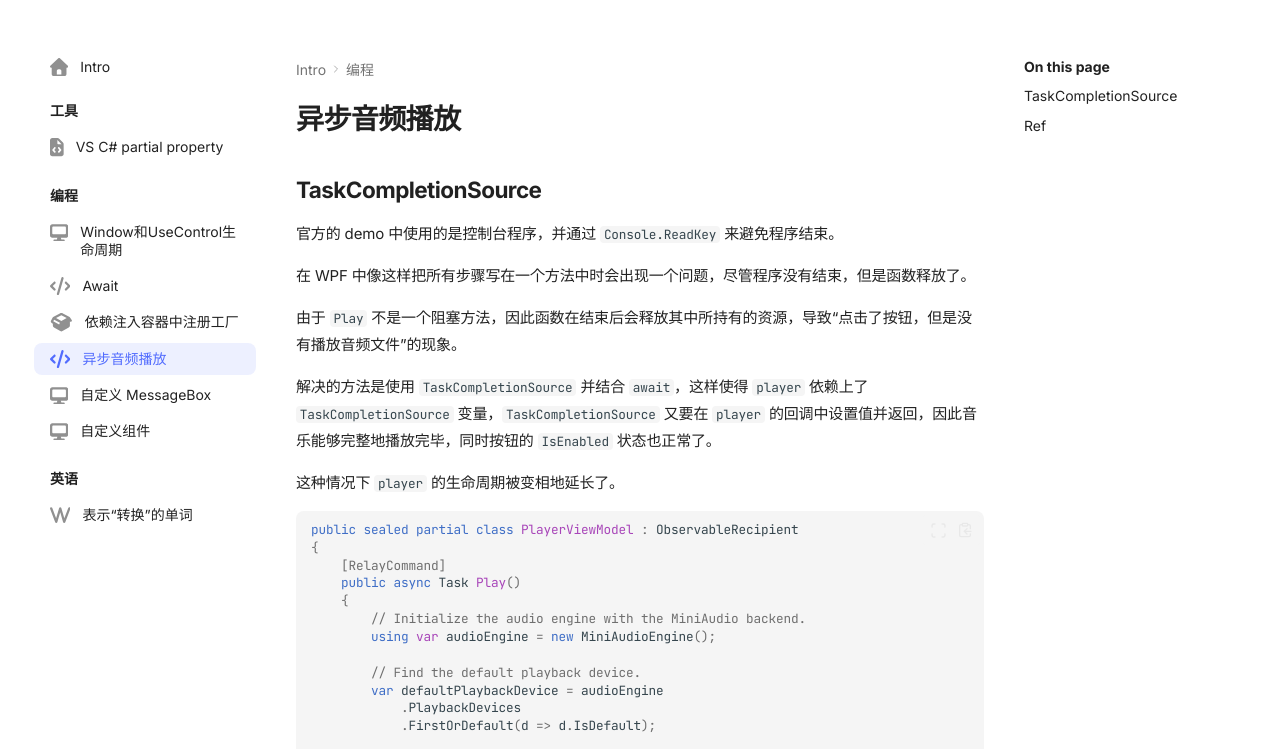
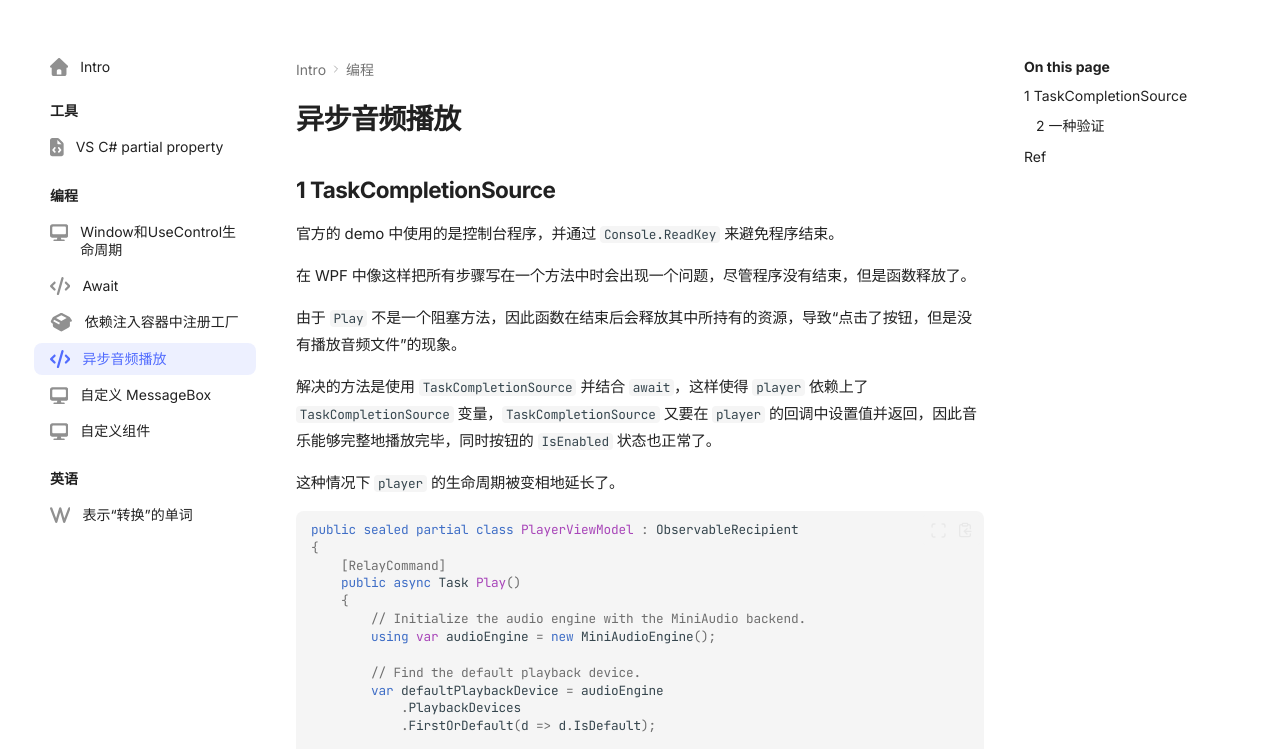
Before and after one commit to orrest/static-markdowns, a plain HTML site: page site/编程/异步音频播放/index.html in a window 1280 px wide. Shown: the part 51-800 px from the top of the page. Drawn offline with Linux system fonts and the light colour scheme.

Commit message:
async audio

```diff
--- a/site/编程/异步音频播放/index.html
+++ b/site/编程/异步音频播放/index.html
@@ -114,7 +114,7 @@
     <div data-md-component="skip">
 
 
-        <a href="#taskcompletionsource" class="md-skip">
+        <a href="#1-taskcompletionsource" class="md-skip">
           Skip to content
         </a>
 
@@ -588,13 +588,30 @@
     <ul class="md-nav__list" data-md-component="toc" data-md-scrollfix>
 
         <li class="md-nav__item">
-  <a href="#taskcompletionsource" class="md-nav__link">
+  <a href="#1-taskcompletionsource" class="md-nav__link">
     <span class="md-ellipsis">
 
-        TaskCompletionSource
+        1 TaskCompletionSource
 
     </span>
   </a>
+
+    <nav class="md-nav" aria-label="1 TaskCompletionSource">
+      <ul class="md-nav__list">
+
+          <li class="md-nav__item">
+  <a href="#2" class="md-nav__link">
+    <span class="md-ellipsis">
+
+        2 一种验证
+
+    </span>
+  </a>
+
+</li>
+
+      </ul>
+    </nav>
 
 </li>
 
@@ -804,13 +821,30 @@
     <ul class="md-nav__list" data-md-component="toc" data-md-scrollfix>
 
         <li class="md-nav__item">
-  <a href="#taskcompletionsource" class="md-nav__link">
+  <a href="#1-taskcompletionsource" class="md-nav__link">
     <span class="md-ellipsis">
 
-        TaskCompletionSource
+        1 TaskCompletionSource
 
     </span>
   </a>
+
+    <nav class="md-nav" aria-label="1 TaskCompletionSource">
+      <ul class="md-nav__list">
+
+          <li class="md-nav__item">
+  <a href="#2" class="md-nav__link">
+    <span class="md-ellipsis">
+
+        2 一种验证
+
+    </span>
+  </a>
+
+</li>
+
+      </ul>
+    </nav>
 
 </li>
 
@@ -890,7 +924,7 @@
 
   <h1>异步音频播放</h1>
 
-<h2 id="taskcompletionsource">TaskCompletionSource<a class="headerlink" href="#taskcompletionsource" title="Permanent link">&para;</a></h2>
+<h2 id="1-taskcompletionsource">1 TaskCompletionSource<a class="headerlink" href="#1-taskcompletionsource" title="Permanent link">&para;</a></h2>
 <p>官方的 demo 中使用的是控制台程序，并通过 <code>Console.ReadKey</code> 来避免程序结束。</p>
 <p>在 WPF 中像这样把所有步骤写在一个方法中时会出现一个问题，尽管程序没有结束，但是函数释放了。</p>
 <p>由于 <code>Play</code> 不是一个阻塞方法，因此函数在结束后会释放其中所持有的资源，导致“点击了按钮，但是没有播放音频文件”的现象。</p>
@@ -957,6 +991,7 @@
 </span><span id="__span-0-59"><a id="__codelineno-0-59" name="__codelineno-0-59" href="#__codelineno-0-59"></a><span class="w">    </span><span class="p">}</span>
 </span><span id="__span-0-60"><a id="__codelineno-0-60" name="__codelineno-0-60" href="#__codelineno-0-60"></a><span class="p">}</span>
 </span></code></pre></div>
+<h3 id="2">2 一种验证<a class="headerlink" href="#2" title="Permanent link">&para;</a></h3>
 <p>如果像这样使函数所使用的系统资源随 viewModel 生命周期，音频文件也能够播放至结束。</p>
 <p>不过按钮的 <code>IsEnabled</code> 状态并不符合预期，播放命令在点击时就释放了，<code>player.Play</code> 能够播放完毕是因为它在后台线程上触发了播放任务，所需要的资源也未随着函数结束而释放，因此能够播放完毕。</p>
 <div class="language-C# highlight"><pre><span></span><code><span id="__span-1-1"><a id="__codelineno-1-1" name="__codelineno-1-1" href="#__codelineno-1-1"></a><span class="k">public</span><span class="w"> </span><span class="k">sealed</span><span class="w"> </span><span class="k">partial</span><span class="w"> </span><span class="k">class</span><span class="w"> </span><span class="nc">PlayerViewModel</span><span class="w"> </span><span class="p">:</span><span class="w"> </span><span class="n">ObservableRecipient</span>
```
Also changed, not shown: site/search.json (+1 -1 lines), 1 other file.
